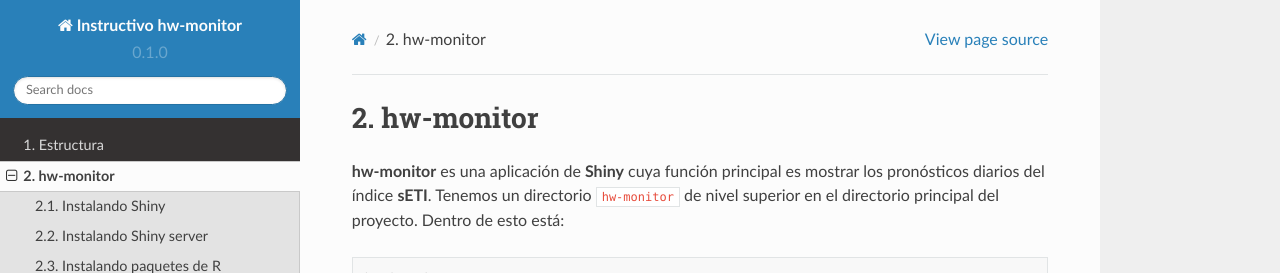
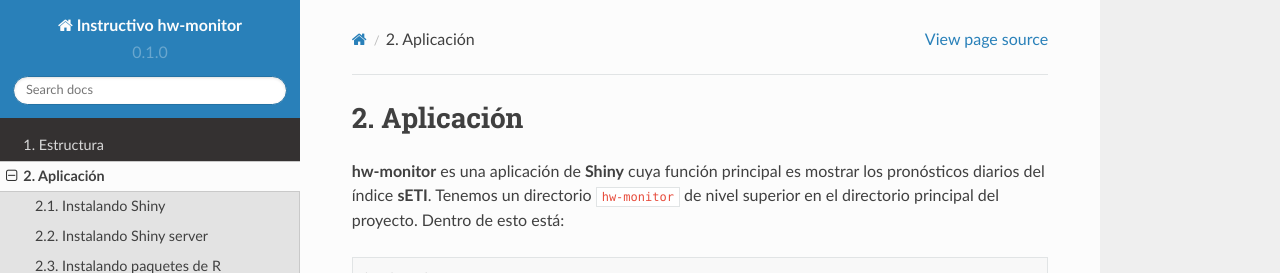
Before and after one commit to chsegura/rtd-tutorial, a Sphinx documentation site: the page built from docs/source/monitor.rst, in a window 1280 px wide and 900 px high. Shown: the top 273 px of the window. Built offline with Sphinx 7.4.7 and the Read the Docs theme 2.0.0, drawn with Linux system fonts in a browser that asks for light colours.

Commit message:
Update monitor.rst

```diff
--- a/docs/source/monitor.rst
+++ b/docs/source/monitor.rst
@@ -1,5 +1,5 @@
 ****
-hw-monitor
+Aplicación
 ****
 
 .. Aplicación:
```
